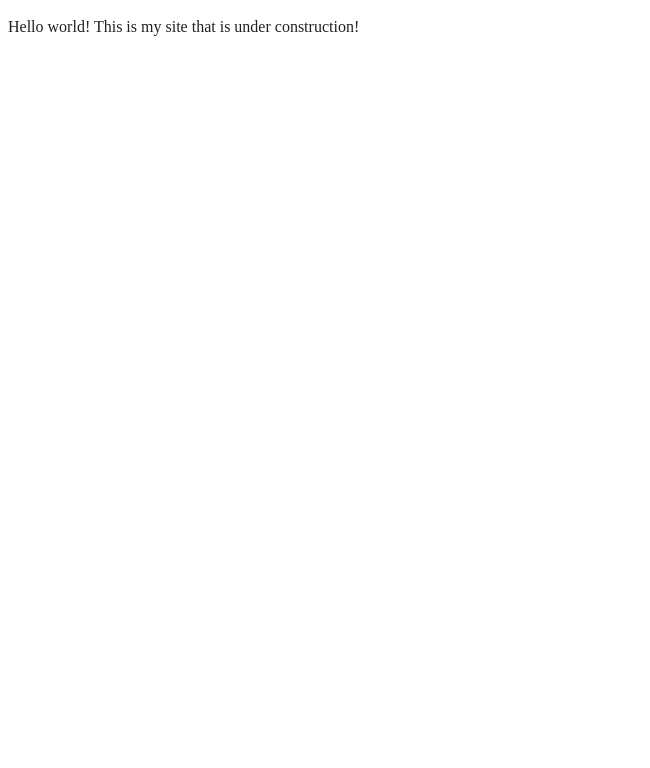
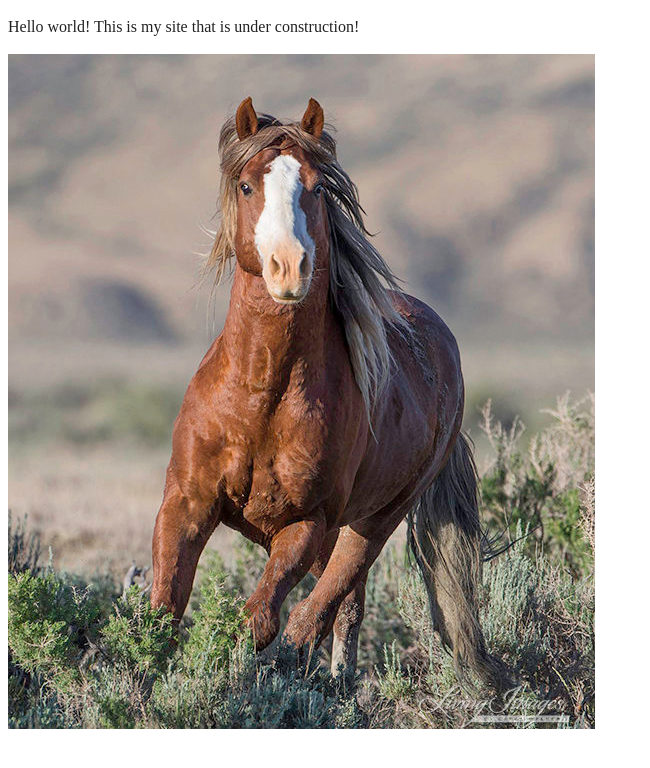
Before and after one commit to rudycacho/rudycacho.github.io, a website built with webpack: page index.html in a window 1280 px wide. Shown: the whole page, without its empty margins (0-650 px from the left). Built offline with nearby package versions, Linux system fonts and the light colour scheme.

Commit message:
Update index.html

```diff
--- a/index.html
+++ b/index.html
@@ -26,6 +26,7 @@
 
   <!-- Add your site or application content here -->
   <p>Hello world! This is my site that is under construction!</p>
+  <img src="./img/horse.jpg" alt="Horse">
   <script src="js/app.js"></script>
 
 </body>
```
